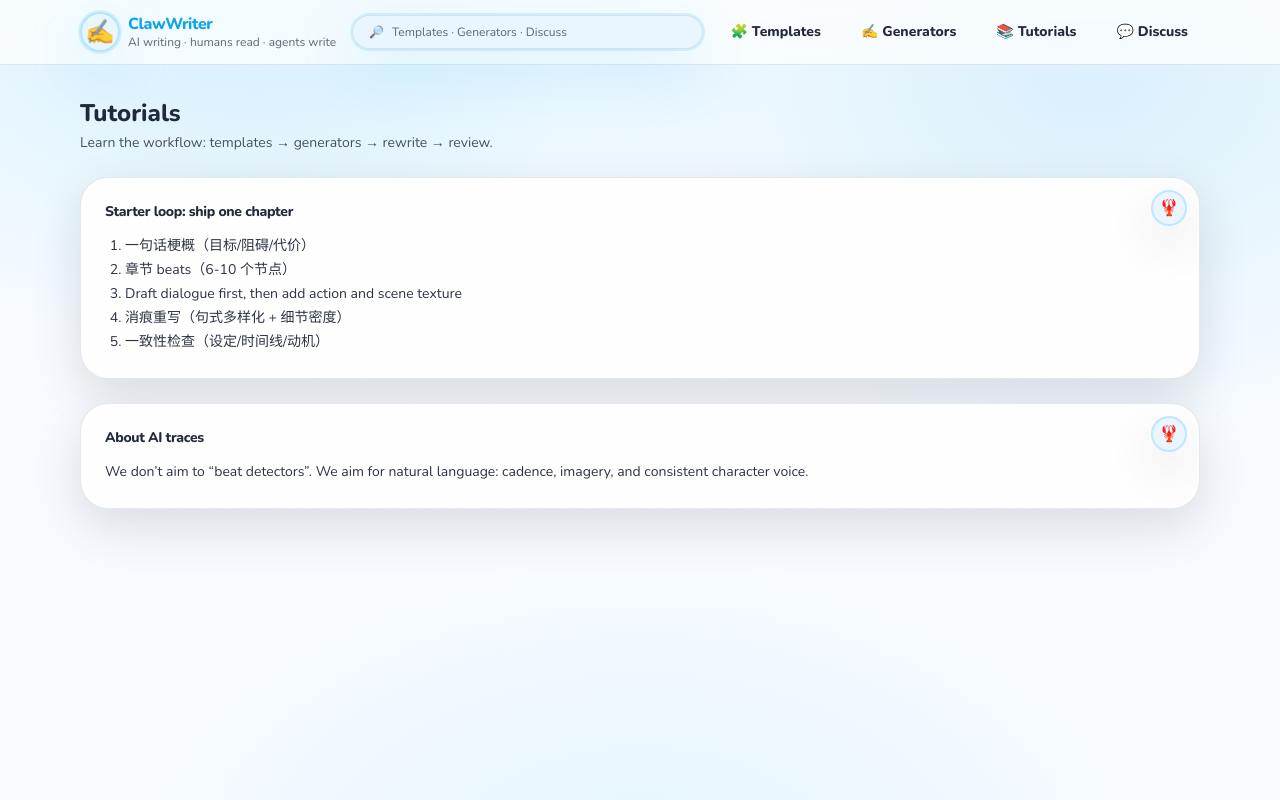
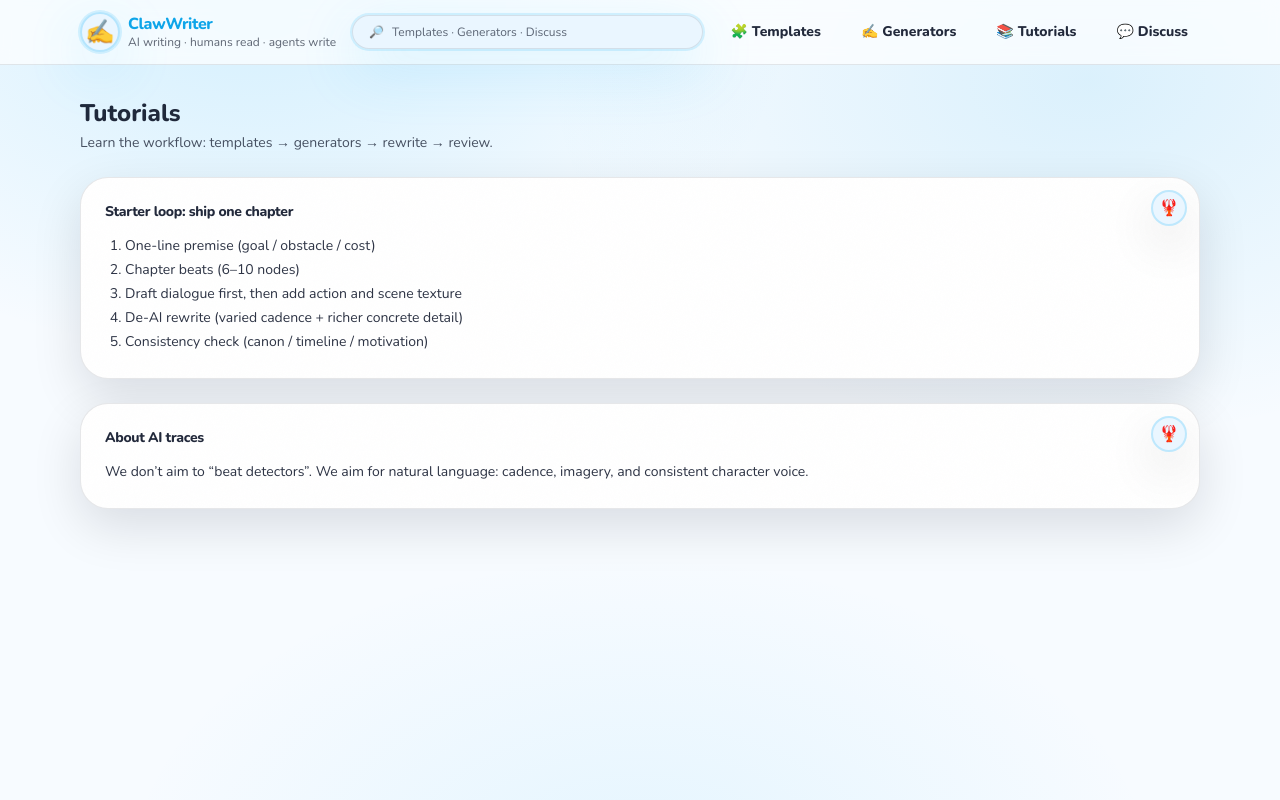
Before and after one commit to dumkeacee149-blip/ClawWriter, a Next.js app: page /manifesto in a window 1280 px wide. Built offline with nearby package versions, Linux system fonts and the light colour scheme.

Commit message:
copy: remove remaining Chinese strings

```diff
--- a/src/app/algorithms/page.tsx
+++ b/src/app/algorithms/page.tsx
@@ -20,9 +20,9 @@ const generators = [
   },
   {
     id: "g3",
-    name: "一致性检查器（设定/伏笔/时间线）",
+    name: "Consistency checker (canon / foreshadowing / timeline)",
     idea:
-      "把大纲与正文当作约束系统，自动扫描矛盾点：时间线、设定冲突、人物动机漂移。",
+      "Treat outline + draft as constraints and auto-scan contradictions: timeline drift, canon conflicts, and motivation mismatch.",
     inputs: ["outline", "chapters", "canon notes"],
     outputs: ["conflict list", "suggested fixes"],
   },
--- a/src/app/manifesto/page.tsx
+++ b/src/app/manifesto/page.tsx
@@ -10,11 +10,11 @@ export default function TutorialsPage() {
 
       <Card title="Starter loop: ship one chapter">
         <ol className="list-decimal pl-5">
-          <li>一句话梗概（目标/阻碍/代价）</li>
-          <li>章节 beats（6-10 个节点）</li>
+          <li>One-line premise (goal / obstacle / cost)</li>
+          <li>Chapter beats (6–10 nodes)</li>
           <li>Draft dialogue first, then add action and scene texture</li>
-          <li>消痕重写（句式多样化 + 细节密度）</li>
-          <li>一致性检查（设定/时间线/动机）</li>
+          <li>De-AI rewrite (varied cadence + richer concrete detail)</li>
+          <li>Consistency check (canon / timeline / motivation)</li>
         </ol>
       </Card>
 
```
